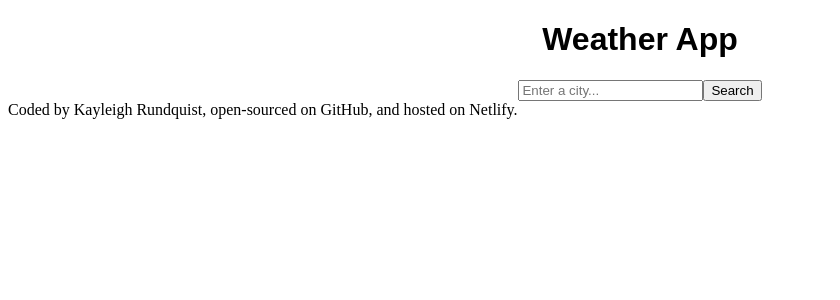
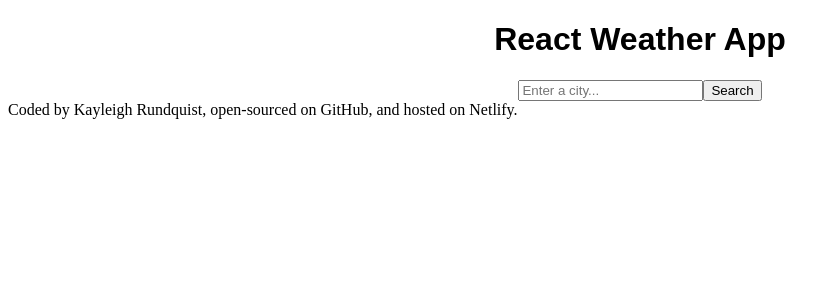
Before and after one commit to Keilikvist/vite-weather-react-app, a React (Vite) app: page / in a window 1280 px wide. Shown: the top 300 px of the page, without its empty margins (0-840 px from the left). Built offline with nearby package versions, Linux system fonts and the light colour scheme.

Commit message:
changed landing page title

```diff
--- a/src/App.jsx
+++ b/src/App.jsx
@@ -4,7 +4,7 @@ import SearchEngine from "./SearchEngine.jsx";
 export default function App() {
   return (
     <div className="App">
-      <h1>Weather App</h1>
+      <h1>React Weather App</h1>
       <SearchEngine />
     </div>
   );
```
